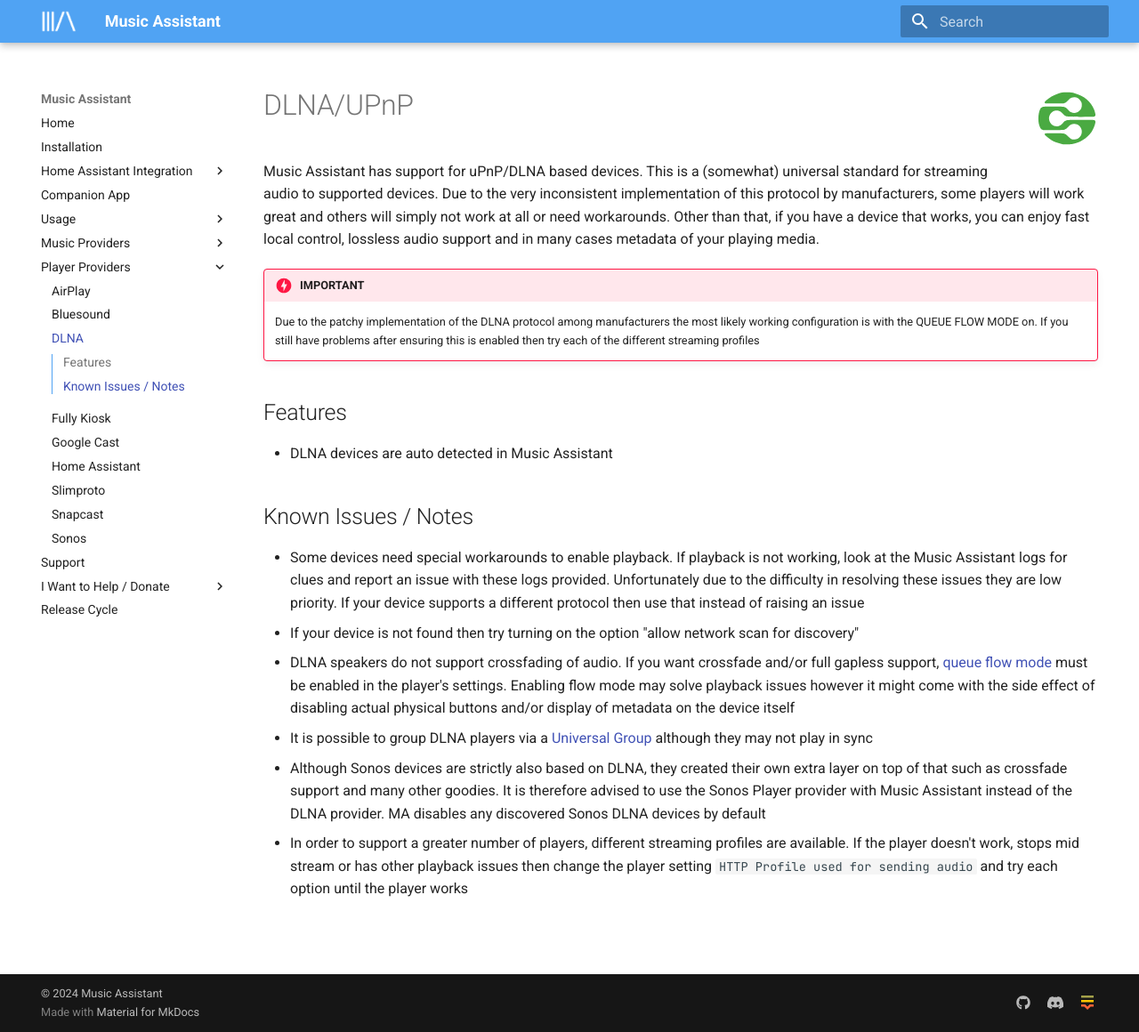
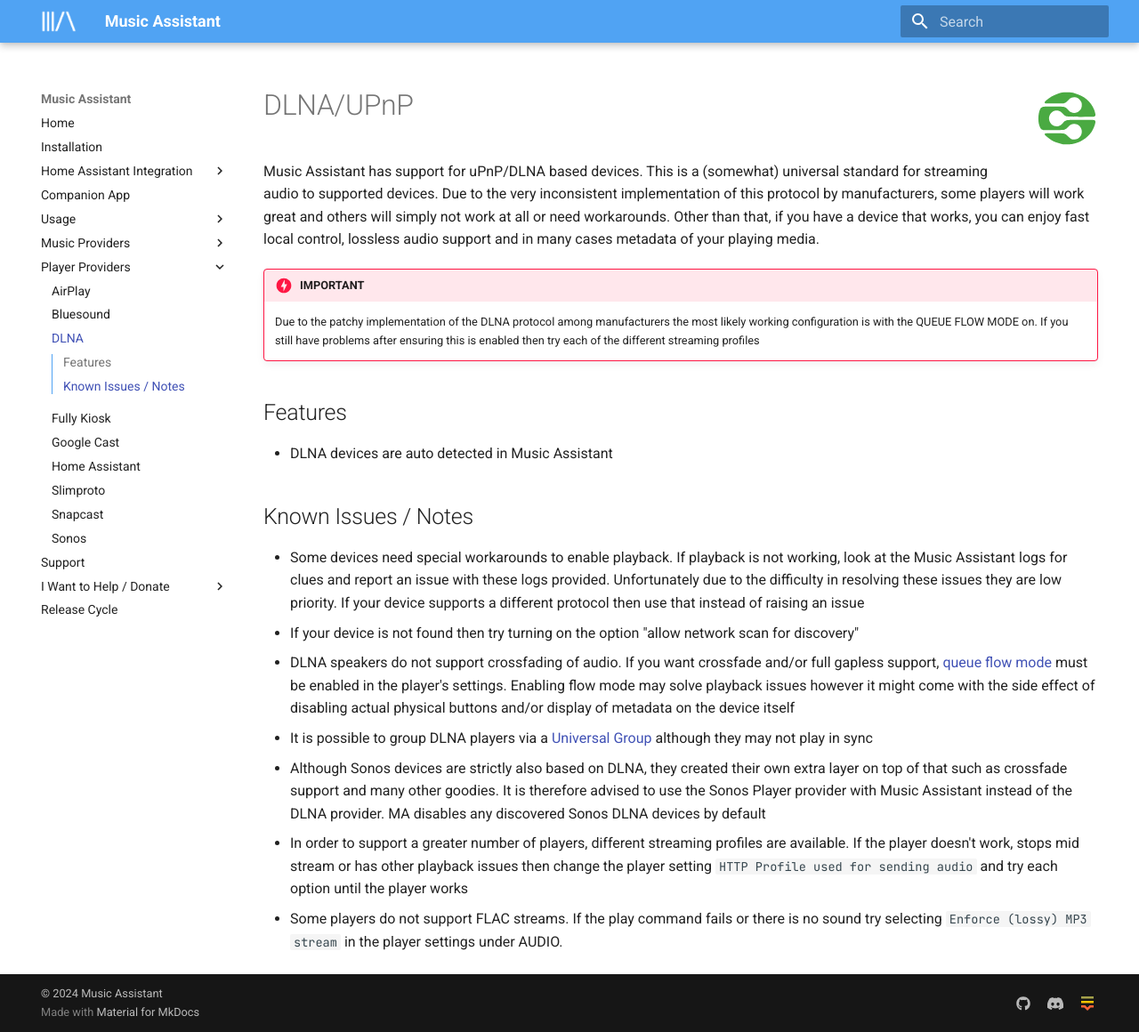
Before and after one commit to pwbriggs/music-assistant.github.io, an MkDocs documentation site: the page built from docs/player-support/dlna.md, in a window 1280 px wide and 1160 px high. Shown: the whole window at 89% size. Built offline with MkDocs 1.6.1 and Material for MkDocs 9.7.7, drawn with Linux system fonts in a browser that asks for light colours.

Commit message:
Add note about MP3 stream option

```diff
--- a/docs/player-support/dlna.md
+++ b/docs/player-support/dlna.md
@@ -22,3 +22,4 @@
 - It is possible to group DLNA players via a [Universal Group](../faq/groups.md#universal-groups) although they may not play in sync
 - Although Sonos devices are strictly also based on DLNA, they created their own extra layer on top of that such as crossfade support and many other goodies. It is therefore advised to use the Sonos Player provider with Music Assistant instead of the DLNA provider. MA disables any discovered Sonos DLNA devices by default
 - In order to support a greater number of players, different streaming profiles are available. If the player doesn't work, stops mid stream or has other playback issues then change the player setting `HTTP Profile used for sending audio` and try each option until the player works
+- Some players do not support FLAC streams. If the play command fails or there is no sound try selecting `Enforce (lossy) MP3 stream` in the player settings under AUDIO.
```
